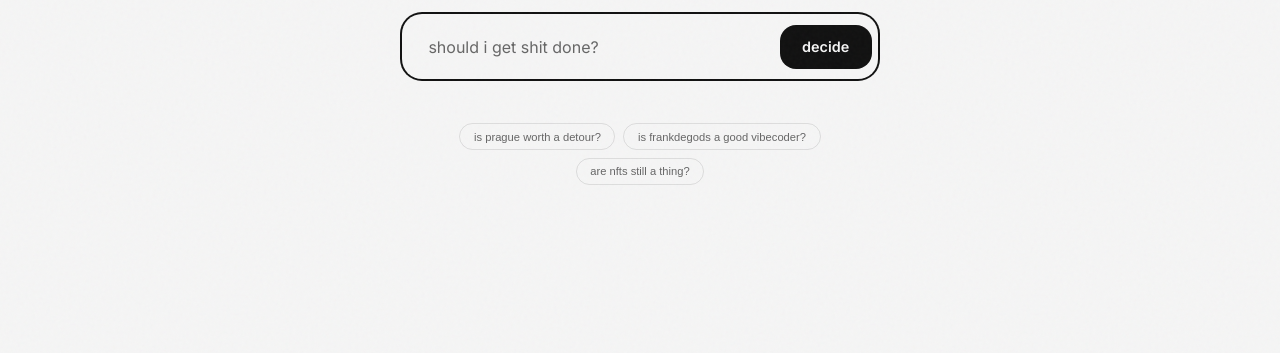
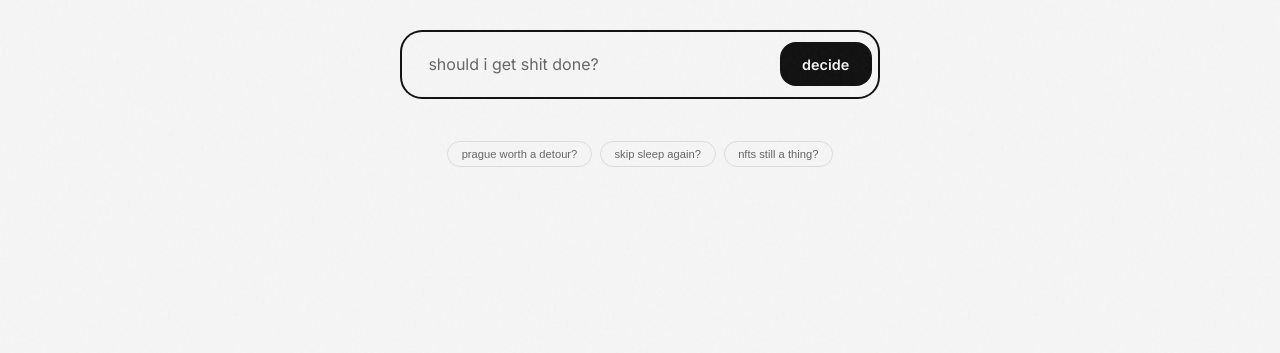
Before and after one commit to decidefyi/decide, a plain HTML site: page index (29).html in a window 1280 px wide. Shown: the part 447-800 px from the top of the page. Drawn offline with Linux system fonts and the light colour scheme.

Commit message:
Update index (29).html

```diff
--- a/index (29).html
+++ b/index (29).html
@@ -351,9 +351,9 @@
                 </div>
                 <div class="char-count" id="charCount">0 / 240</div>
                 <div class="chips">
-                    <button class="chip" onclick="ask('should i visit london?')">is prague worth a detour?</button>
-                    <button class="chip" onclick="ask('should i text them back?')">is frankdegods a good vibecoder?</button>
-                    <button class="chip" onclick="ask('should i take a leap?')">are nfts still a thing?</button>
+                    <button class="chip" onclick="ask('prague worth a detour?')">prague worth a detour?</button>
+                    <button class="chip" onclick="ask('skip sleep again?')">skip sleep again?</button>
+                    <button class="chip" onclick="ask('nfts still a thing?')">nfts still a thing?</button>
                 </div>
                 <div class="result">
                     <div class="ans" id="ans"></div>
```
